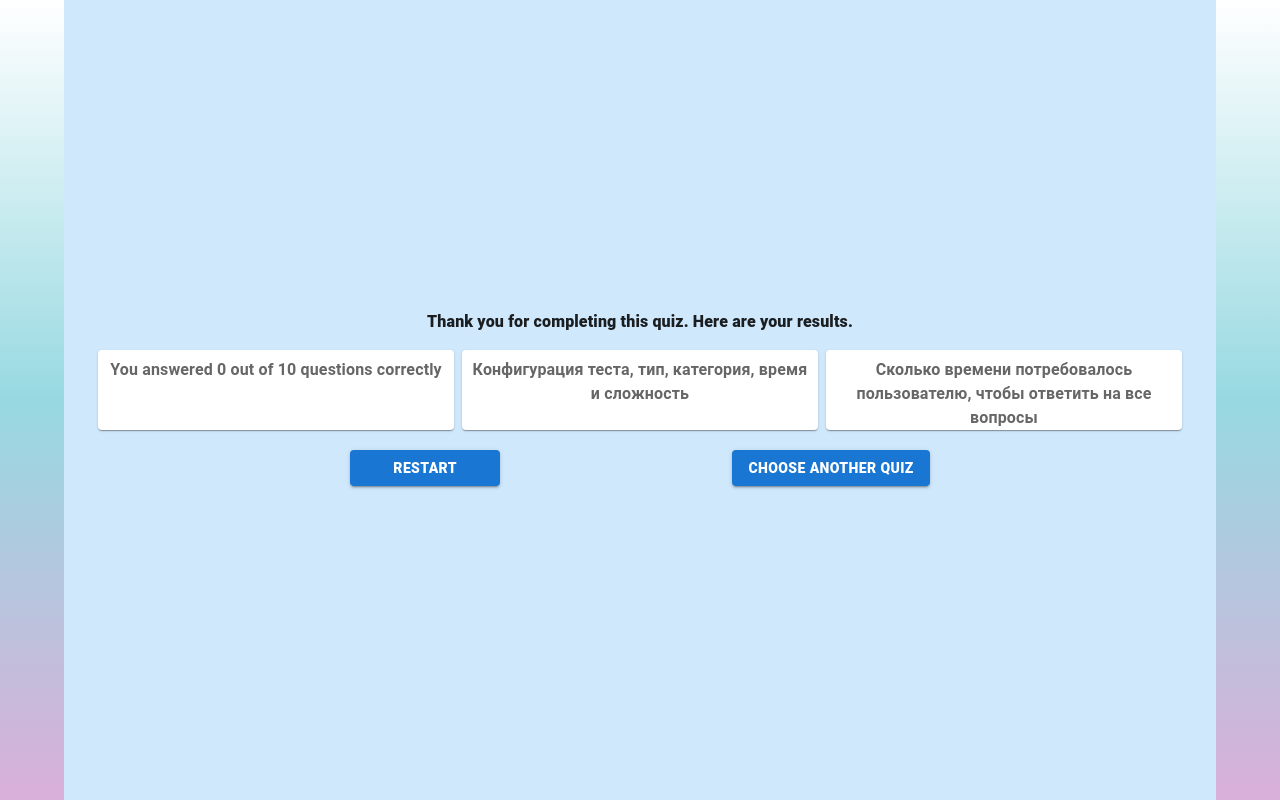
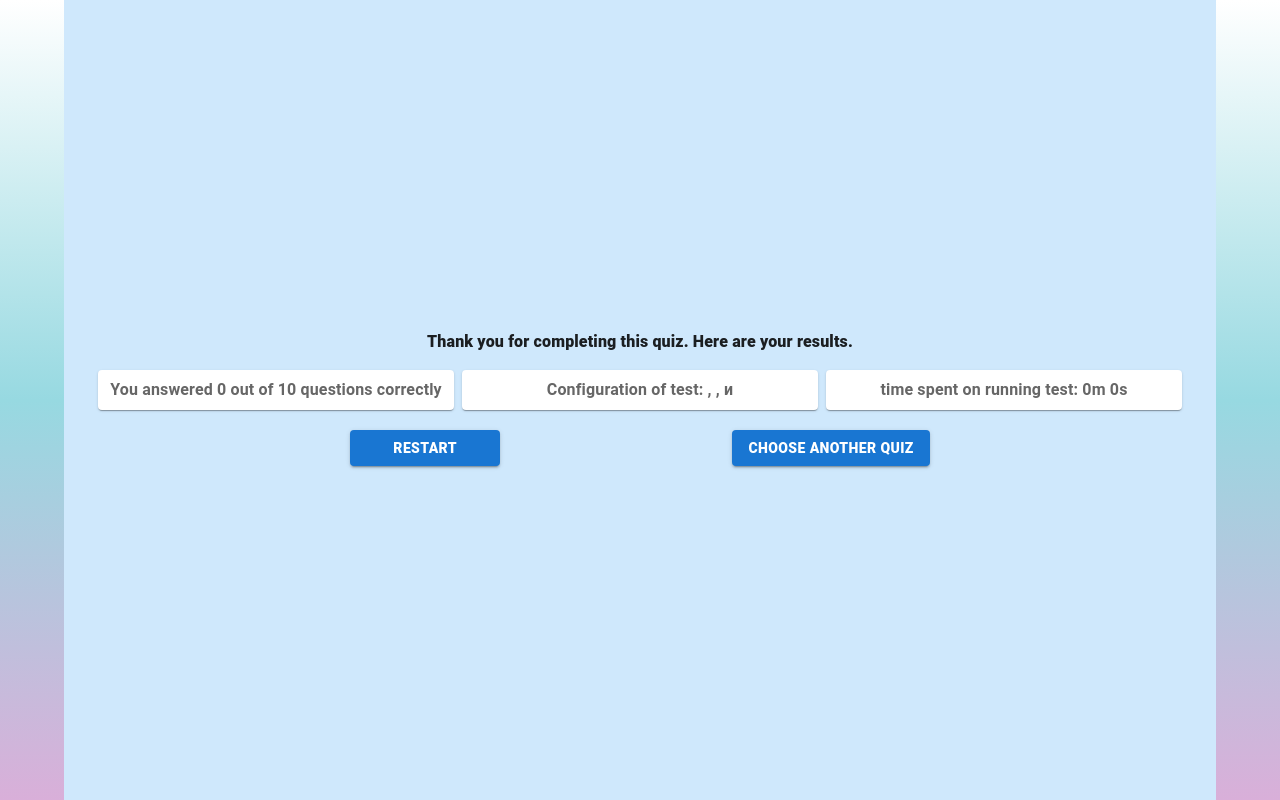
Before and after one commit to ivandmitrienko/Quiz, a React app: page /results in a window 1280 px wide. Built offline with nearby package versions, Linux system fonts and the light colour scheme; the HTML template or start-up script is replaced by a standard one.

Commit message:
initial commit

```diff
--- a/src/features/UserForm/UserForm.tsx
+++ b/src/features/UserForm/UserForm.tsx
@@ -122,7 +122,7 @@ export default function UserForm() {
         <UserButton link='/test' handleClick={handleClickStart}>
           Start quiz
         </UserButton>
-        <UserButton link='/results'>See my stats</UserButton>
+        <UserButton link='/statistic'>See my stats</UserButton>
       </UserButtonGroup>
     </Box>
   );
--- a/src/features/UserLocalRouter/router.tsx
+++ b/src/features/UserLocalRouter/router.tsx
@@ -4,6 +4,7 @@ import { createBrowserRouter } from 'react-router-dom';
 import Layout from '../Layout';
 import UserForm from '../UserForm/UserForm';
 import UserResult from '../UserResult/UserResult';
+import UserStatistic from '../UserStatistic/UserStatistic';
 
 const UserTest = lazy(() => import('../UserTest/UserTest'));
 
@@ -22,6 +23,7 @@ export const router = createBrowserRouter([
         ),
       },
       { path: '/results', element: <UserResult /> },
+      { path: '/statistic', element: <UserStatistic /> },
     ],
   },
 ]);
--- a/src/features/UserResult/UserResult.tsx
+++ b/src/features/UserResult/UserResult.tsx
@@ -6,11 +6,20 @@ import Paper from '@mui/material/Paper';
 
 import UserButton from '../../features/UserButtons/TypeOfButton';
 import { RootState } from '../store/store';
+import { configTest } from '../store/selectors';
 
 export default function UserResult() {
+  const configForTest = useSelector(configTest);
+  const { time, type, category, difficulty } = configForTest;
+
   const answers = useSelector(
     (state: RootState) => state.answers.answers.length,
   );
+
+  const timeSpentOnQuestions = useSelector(
+    (state: RootState) => state.answers.time,
+  );
+
   const Item = styled(Paper)(({ theme }) => ({
     padding: theme.spacing(1),
     textAlign: 'center',
@@ -45,12 +54,15 @@ export default function UserResult() {
             <Item>You answered {answers} out of 10 questions correctly</Item>
           </Grid>
           <Grid item xs={4}>
-            <Item>Конфигурация теста, тип, категория, время и сложность</Item>
+            <Item>
+              Configuration of test: {type}, {category}, {time} и {difficulty}
+            </Item>
           </Grid>
           <Grid item xs={4}>
             <Item>
-              Cколько времени потребовалось пользователю, чтобы ответить на все
-              вопросы
+              time spent on running test:{' '}
+              {Math.floor(timeSpentOnQuestions / 60)}m{' '}
+              {timeSpentOnQuestions % 60}s
             </Item>
           </Grid>
         </Grid>
--- /dev/null
+++ b/src/features/UserStatistic/UserStatistic.tsx
@@ -0,0 +1,5 @@
+import React from 'react';
+
+export default function UserStatistic() {
+  return <div>UserStatistic</div>;
+}
--- a/src/features/UserTest/UserTest.tsx
+++ b/src/features/UserTest/UserTest.tsx
@@ -15,30 +15,35 @@ import UserButton from '../UserButtons/TypeOfButton';
 import UserTestModal from './UserTestModal';
 import TitleOfPage from '../TitleOfPage/TitleOfPage';
 import { useAppDispatch } from '../store/store';
-import { addCorrectAnswer } from '../store/ResultSlice';
-import { confiqTest, questionsTest } from '../store/selectors';
+import {
+  addCorrectAnswer,
+  addTimeSpentOnQuestions,
+} from '../store/ResultSlice';
+import { configTest, questionsTest } from '../store/selectors';
 
 export default function UserTest() {
+  const configForTest = useSelector(configTest);
+  const questionsForTest = useSelector(questionsTest);
+
   const dispatch = useAppDispatch();
 
   const navigate = useNavigate();
 
-  const confiqForTest = useSelector(confiqTest);
-  const questionsForTest = useSelector(questionsTest);
-
   const [currentQuestionIndex, setCurrentQuestionIndex] = useState(0);
-  const [totalTime, setTotalTime] = useState(parseInt(confiqForTest.time) * 60);
+  const [totalTime, setTotalTime] = useState(parseInt(configForTest.time) * 60);
   const [isTimerActive, setIsTimerActive] = useState(true);
   const [modal, setModal] = useState(false);
 
   const currentQuestion = questionsForTest[currentQuestionIndex];
 
+  const timeSpentOnQuestions = parseInt(configForTest.time) * 60 - totalTime;
+
   const handleNextQuestion = useCallback(() => {
     if (currentQuestionIndex < questionsForTest.length - 1) {
       setCurrentQuestionIndex(currentQuestionIndex + 1);
     } else {
-      // Handle end of quiz
       setIsTimerActive(false);
+      dispatch(addTimeSpentOnQuestions(timeSpentOnQuestions));
       navigate('/results');
     }
   }, [currentQuestionIndex, questionsForTest.length]);
@@ -52,6 +57,7 @@ export default function UserTest() {
     } else if (totalTime === 0) {
       setIsTimerActive(false);
       navigate('/results');
+      dispatch(addTimeSpentOnQuestions(timeSpentOnQuestions));
     }
     return () => clearInterval(timerInterval);
   }, [totalTime, isTimerActive]);
--- a/src/features/store/QuestionsSlice.tsx
+++ b/src/features/store/QuestionsSlice.tsx
@@ -24,7 +24,7 @@ export const createSliceQuestions = createAsyncThunk(
 );
 
 const initialState: IState = {
-  confiqTest: {} as IQuizConfigState,
+  configTest: {} as IQuizConfigState,
   dataForTest: [],
 };
 
@@ -33,7 +33,7 @@ const questionsSlice = createSlice({
   initialState,
   reducers: {
     saveStructureTest: (state, action: PayloadAction<IQuizConfigState>) => {
-      state.confiqTest = action.payload;
+      state.configTest = action.payload;
     },
   },
   extraReducers: (builder) => {
--- a/src/features/store/ResultSlice.tsx
+++ b/src/features/store/ResultSlice.tsx
@@ -2,10 +2,12 @@ import { PayloadAction, createSlice } from '@reduxjs/toolkit';
 
 interface IStateResults {
   answers: string[];
+  time: number;
 }
 
 const initialState: IStateResults = {
   answers: [],
+  time: 0,
 };
 
 const resultSlice = createSlice({
@@ -15,8 +17,12 @@ const resultSlice = createSlice({
     addCorrectAnswer: (state, action: PayloadAction<string>) => {
       state.answers.push(action.payload);
     },
+    addTimeSpentOnQuestions: (state, action: PayloadAction<number>) => {
+      state.time = action.payload;
+    },
   },
 });
 
-export const { addCorrectAnswer } = resultSlice.actions;
+export const { addCorrectAnswer, addTimeSpentOnQuestions } =
+  resultSlice.actions;
 export const resultReducer = resultSlice.reducer;
--- a/src/features/store/selectors.tsx
+++ b/src/features/store/selectors.tsx
@@ -2,4 +2,4 @@ import { RootState } from './store';
 
 export const questionsTest = (state: RootState) => state.questions.dataForTest;
 
-export const confiqTest = (state: RootState) => state.questions.confiqTest;
+export const configTest = (state: RootState) => state.questions.configTest;
--- a/src/types/types.tsx
+++ b/src/types/types.tsx
@@ -47,6 +47,6 @@ export interface IStructureOfQuestions {
 }
 
 export interface IState {
-  confiqTest: IQuizConfigState;
+  configTest: IQuizConfigState;
   dataForTest: IStructureOfQuestions[];
 }
```
